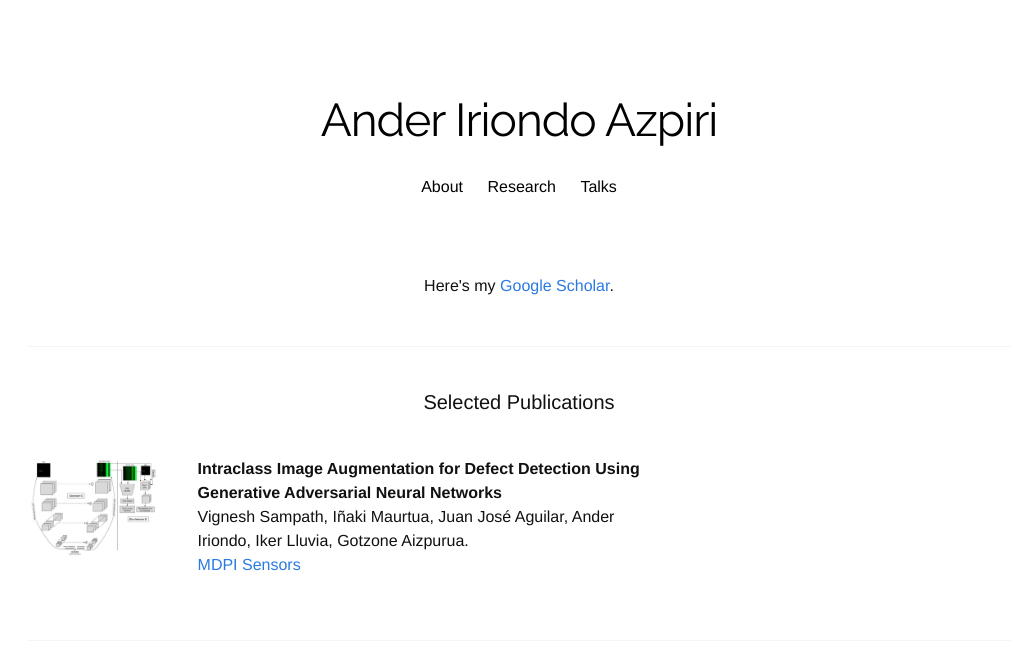
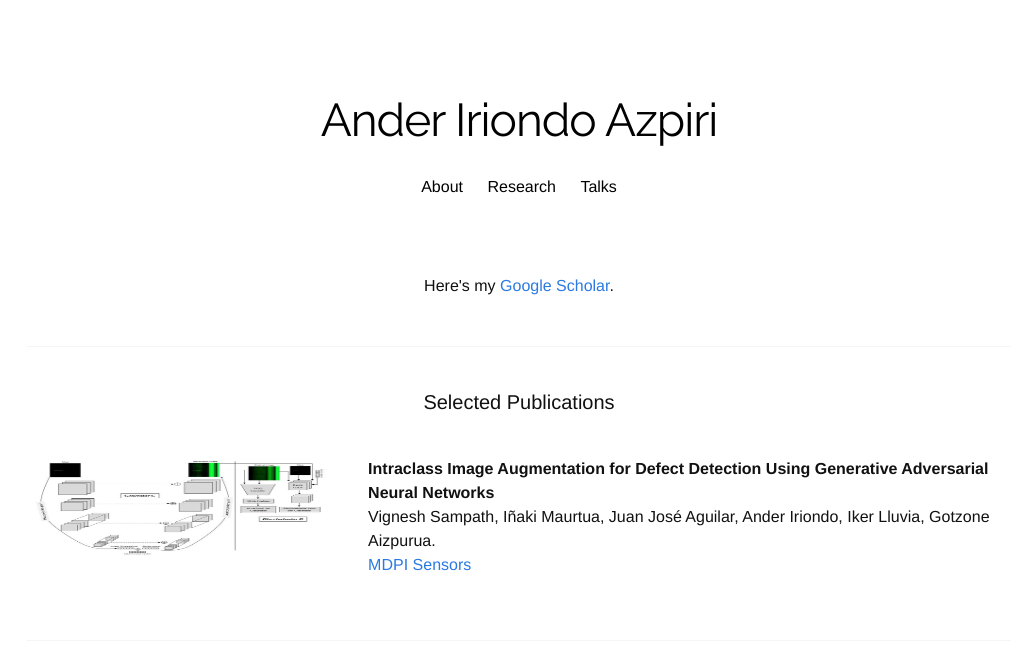
Before and after one commit to anderiri2/anderiri2.github.io, a Jekyll site: the page built from research.html, in a window 1280 px wide. Shown: the top 653 px of the page, without its empty margins (121-1141 px from the left). Built offline with Jekyll 4.4.1, drawn with Linux system fonts in a browser that asks for light colours; nearby versions of some CDN libraries; some web fonts are replaced; a style sheet for code colours, icons or effects is not loaded; grey boxes are pictures that could not be loaded.

Commit message:
Test new research item format

```diff
--- a/research.html
+++ b/research.html
@@ -17,12 +17,12 @@ title: "Research Overview"
 
 
 <div class="row">
-  <div class="two columns">
+  <div class="four columns">
     <img style="margin-top:0em" src="/images/research/magna_defect_gan.jpeg" height="100" width="100">
 <!--       <img style="margin-top:0em" src="/images/research/image_reincarnation.png"> -->
   </div>
 
-  <div class="six columns">
+  <div class="eight columns">
 
     <b> Intraclass Image Augmentation for Defect Detection Using Generative Adversarial Neural Networks </b>
     <p> Vignesh Sampath, Iñaki Maurtua, Juan José Aguilar, Ander Iriondo, Iker Lluvia, Gotzone Aizpurua.<br />
```
